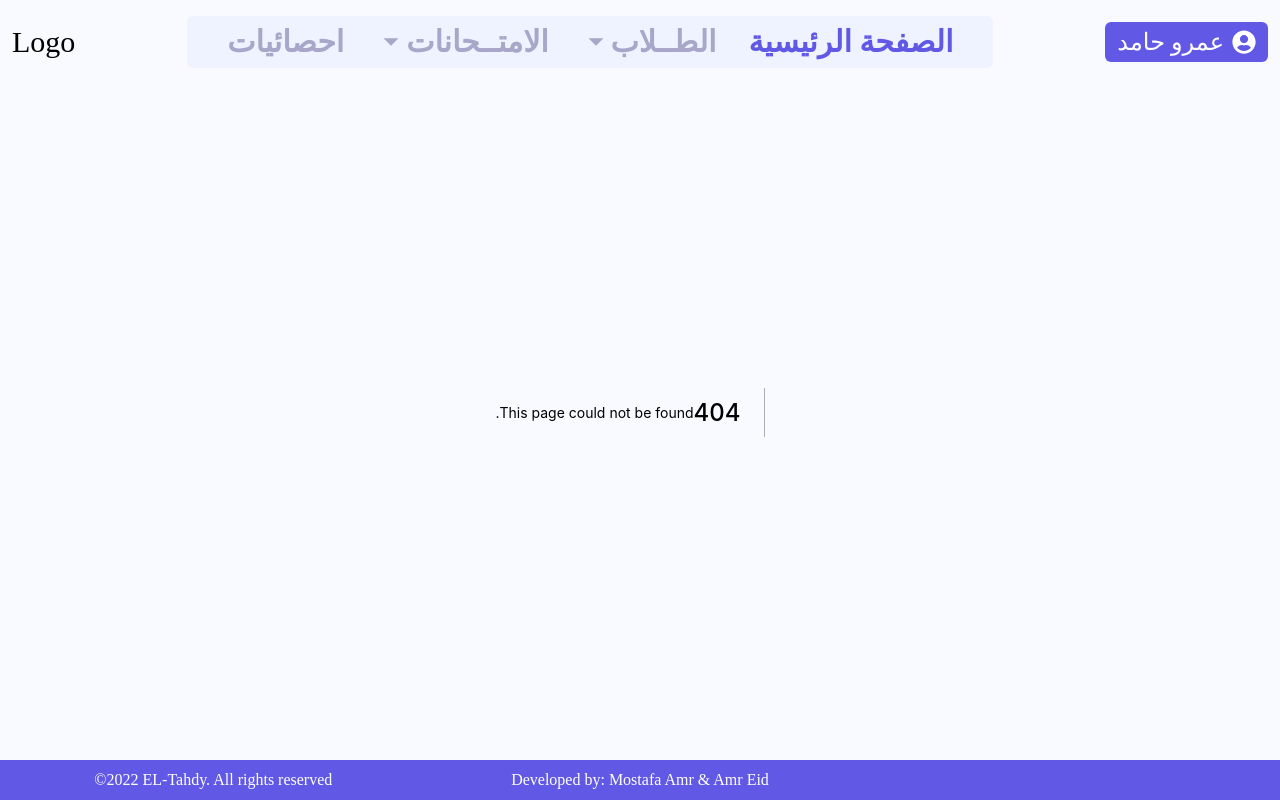
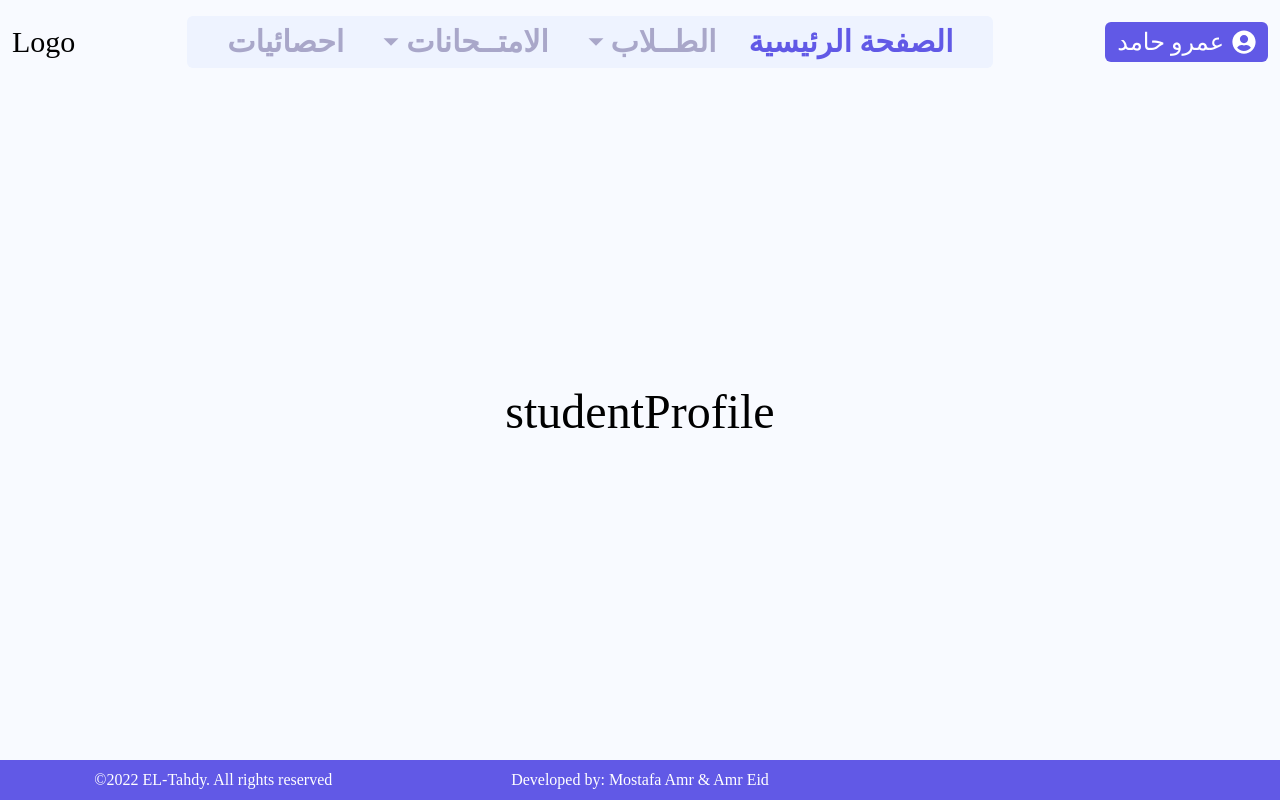
Before and after one commit to MostafaAmrHamed/ELTahdy, a Next.js app: page /studentProfile in a window 1280 px wide. Before the commit this address had no page. Built offline with nearby package versions, Linux system fonts and the light colour scheme; a web font is replaced by a local one.

Commit message:
feat(profile): init

```diff
--- /dev/null
+++ b/pages/studentProfile.tsx
@@ -0,0 +1,7 @@
+import React from "react";
+
+const studentProfile = () => {
+  return <div className="text-5xl text-center">studentProfile</div>;
+};
+
+export default studentProfile;
```
